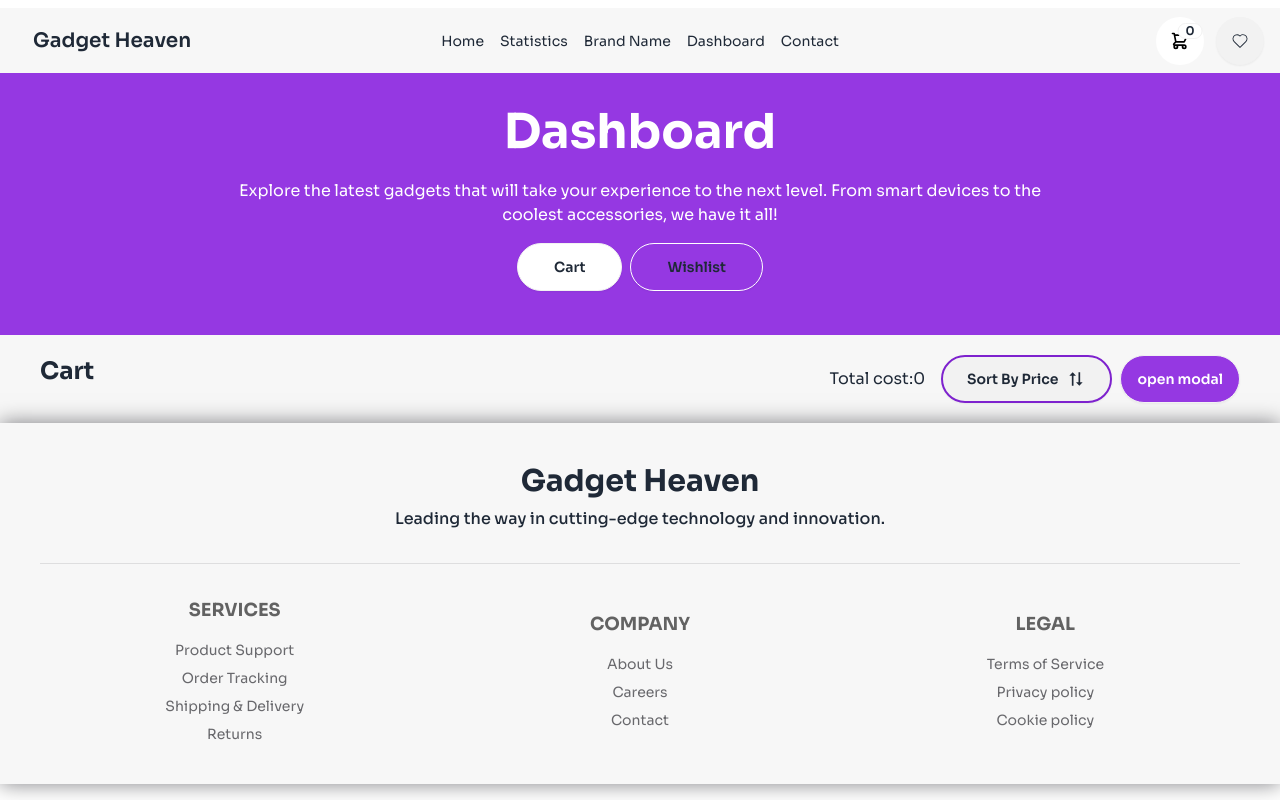
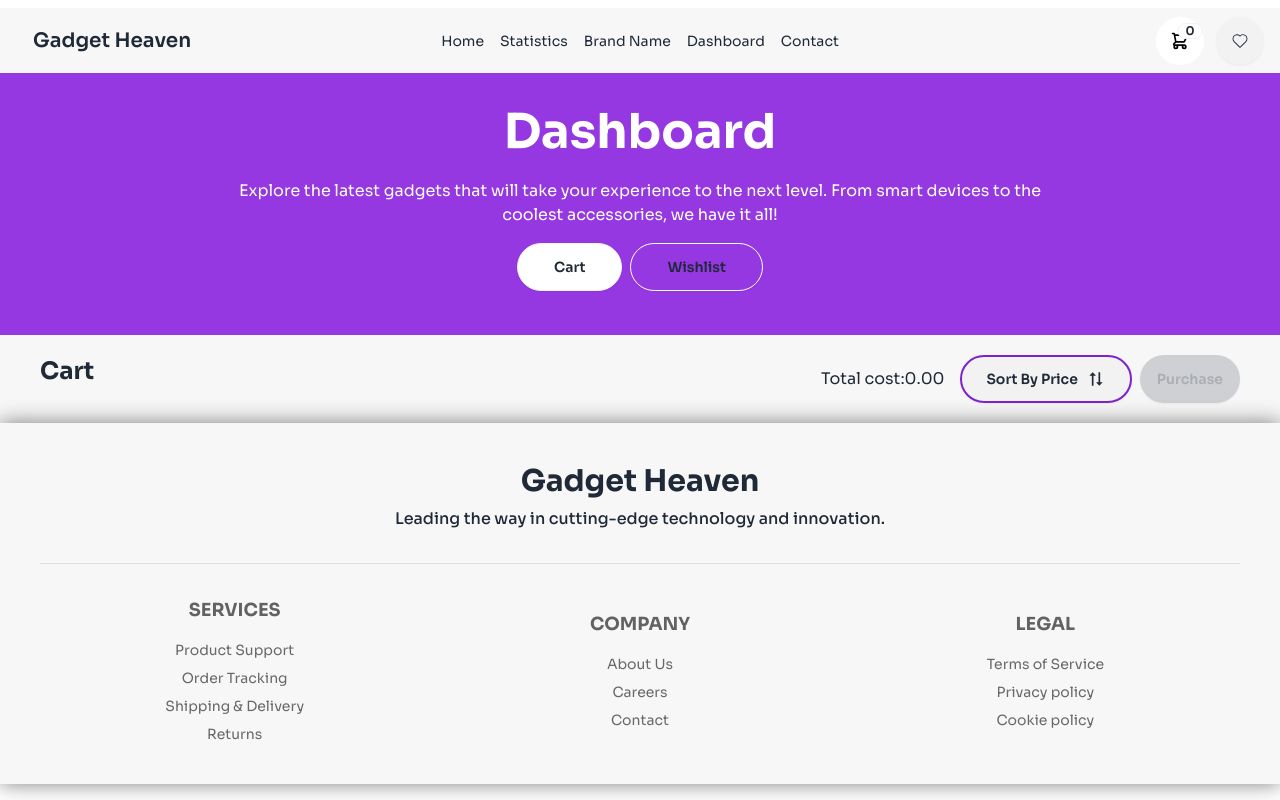
Before and after one commit to programming-hero-web-course-4/b10a8-gadget-heaven-ummesalma303, a React (Vite) app: page /dashboard in a window 1280 px wide. Built offline with nearby package versions, Linux system fonts and the light colour scheme.

Commit message:
Added sorting and fixed local storage error

```diff
--- a/src/components/Cart.jsx
+++ b/src/components/Cart.jsx
@@ -15,8 +15,8 @@ const Cart = ({ newProducts,removeItems }) => {
 
             {/* card */}
         {
-          newProducts.map(product => (
-            <div key={product.id} className="card card-side bg-base-100 justify-between mx-24 p-6">
+          newProducts.map((product,i) => (
+            <div key={i} className="card card-side bg-base-100 justify-between mx-24 p-6">
   <figure>
     <img className='w-52 aspect-video rounded-xl'
       src={product.product_image}
--- a/src/components/CartContainer.jsx
+++ b/src/components/CartContainer.jsx
@@ -1,38 +1,54 @@
-// import React, { useState } from 'react';
+import React, { useEffect, useState } from 'react';
 // import PropTypes from 'prop-types';
 import Cart from '../components/Cart';
 // import Wishlist from './Wishlist';
 import { BiSortAlt2 } from 'react-icons/bi';
 import image from '../../public/images/Group.png'
 import { useNavigate } from 'react-router-dom';
-import { clearData } from '../utility';
+import { clearData, getAllCart } from '../utility';
 
-const CartContainer = ({ products,removeItems,handleSort,total }) => {
-    // const [toggle, setToggle] = useState(true);
+const CartContainer = ({ products, removeItems, handleSort }) => {
+  // console.log(products)
+  // const [total,setTotal]=useState(0)
+
+  const totalPrice = products.reduce((a, b) => {
+    return a + b.price
+  },0)
+  // console.log(totalPrice)
+
+    const [disableBtn, setDisable] = useState(true);
     const navigate = useNavigate()
 
     const handleButton = () =>{
       navigate('/')
       clearData()
     }
+  useEffect(() => {
+    const cart = getAllCart()
+
+  //     console.log(cart.length)
+      setDisable(cart.length===0)
+
+   },[])
+    // console.log(disableBtn)
     return (
         <div>
             <div className='flex justify-between px-10'>
                  <h2 className='text-2xl font-bold'>Cart</h2>
                 <div className='flex items-center space-x-4'>
-                    <h2>Total cost:{total}</h2>
+            <h2>Total cost:{ totalPrice.toFixed(2)}</h2>
                  <div>
                         {/* <button className='btn '>Sort By Price</button> */}
                 <div onClick={()=>handleSort('sort')} className="space-x-2 ">
                     <button className='btn border-2  border-purple-700 rounded-full px-6'>Sort By Price <BiSortAlt2 size={20}/></button>
                    {/* Open the modal using document.getElementById('ID').showModal() method */}
-<button className="btn text-white rounded-full bg-colorPrimary" onClick={()=>document.getElementById('my_modal_1').showModal()}>open modal</button>
+<button disabled={disableBtn} className="btn text-white rounded-full bg-colorPrimary" onClick={()=>document.getElementById('my_modal_1').showModal()}>Purchase</button>
 <dialog id="my_modal_1" className="modal">
   <div className="modal-box mx-auto text-center p-9">
     <img className='mx-auto' src={image} alt="" />
     <h3 className="font-bold text-2xl">Thanks for purchasing.</h3>
     <p className="py-4">Press ESC key or click the button below to close</p>
-    <h3>Total:{total}</h3>
+                    <h3>Total:{ totalPrice.toFixed(2)}</h3>
     <div>
       <form method="dialog">
         {/* if there is a button in form, it will close the modal */}
--- a/src/pages/Dashboard.jsx
+++ b/src/pages/Dashboard.jsx
@@ -12,7 +12,7 @@ const Dashboard = () => {
     const [toggle, setToggle] = useState(true);
     const [products,setProducts]=useState([])
     const [wishlist,setWishlist]=useState([])
-    const [total,setTotal]=useState(0)
+    // const [total,setTotal]=useState(0)
     const allProduct=useLoaderData()
     const HandleButton = () => {
         setToggle(!toggle)
@@ -34,7 +34,7 @@ const Dashboard = () => {
         // console.log(gadget);
         if (gadget ) {
             all.push(gadget)
-        setTotal((prev)=>prev+gadget.price)
+        // setTotal((prev)=>prev+gadget.price)
 
         }
         setProducts(all)
@@ -76,7 +76,7 @@ const Dashboard = () => {
 
   const handleSort=(sort)=>{
     if (sort) {
-        const sortPrice = [...allProduct].sort((a,b)=>b.price-a.price)
+        const sortPrice = [...products].sort((a,b)=>b.price-a.price)
         setProducts(sortPrice)
     }
   }
@@ -91,7 +91,7 @@ const Dashboard = () => {
             </div>
                 <div className='my-5 w-90%'>
                 {
-                    toggle ? <CartContainer removeItems={removeItems} total={total} products={products} handleSort={handleSort}></CartContainer> : <Wishlist newProducts={wishlist} removeItems={removeList}></Wishlist>
+                    toggle ? <CartContainer removeItems={removeItems} products={products} handleSort={handleSort}></CartContainer> : <Wishlist newProducts={wishlist} removeItems={removeList}></Wishlist>
                     // toggle?<h1>hello</h1>:<h2>hhhhhhhhhh</h2>
                 }
                 {/* {
--- a/src/pages/ProductDetails.jsx
+++ b/src/pages/ProductDetails.jsx
@@ -58,7 +58,7 @@ const ProductDetails = () => {
   const handleCart = (id,price) => {
     setAllCart(id)
     // setIsCart(true)
-    console.log(id);
+    // console.log(id);
     // setTotal(total+price)
   }
   const handleWishlist = (id) => {
--- a/src/utility/index.js
+++ b/src/utility/index.js
@@ -13,6 +13,7 @@ const getAllCart = () => {
 }
 
 const setAllCart = (id) => {
+    // console.log(id)
     const cartId = getAllCart();
     // if (cartId.includes(id)) {
     //     alert('already exist')
@@ -20,7 +21,7 @@ const setAllCart = (id) => {
         cartId.push(id)
         const cart = JSON.stringify(cartId)
         localStorage.setItem('cart', cart)
-        toast.success('Successfully Added')
+        toast.success('Successfully Added In Cart')
     // }
 }
 
@@ -28,7 +29,9 @@ const remove = (id) => {
     const removeCart = getAllCart()
     const remainingItems = removeCart.filter(idx => idx != id.toString())
     // console.log(remainingItems)
-   localStorage.setItem('cart',JSON.stringify(remainingItems))
+    localStorage.setItem('cart', JSON.stringify(remainingItems))
+    toast.success('Successfully Remove')
+
 }
 
 
@@ -75,7 +78,7 @@ const wishListSetAllCart = (id) => {
         cartId.push(id)
         const cart = JSON.stringify(cartId)
         localStorage.setItem('wishlist', cart)
-        toast.success('WishList Successfully Added')
+        toast.success('Successfully Added In WishList')
     }
 }
 
```
Also changed, not shown: src/utility/ratting.js (deleted).
